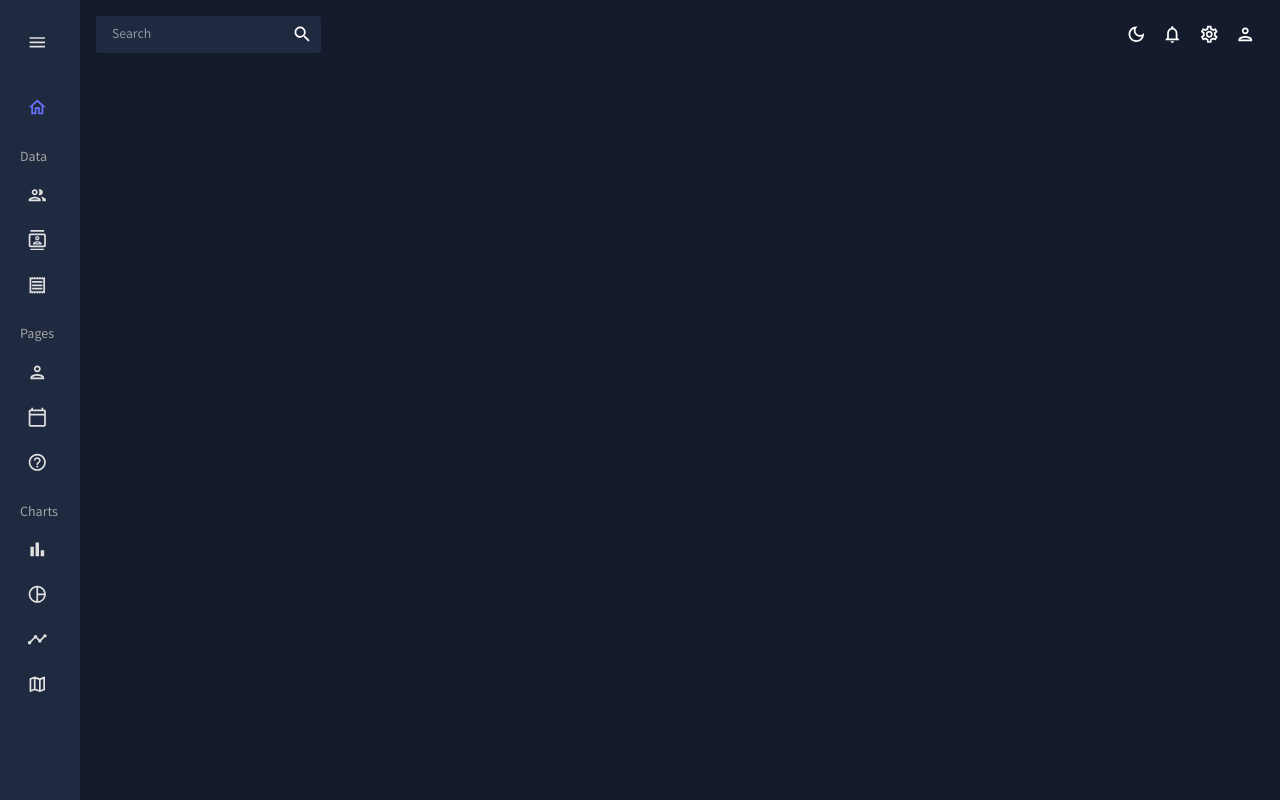
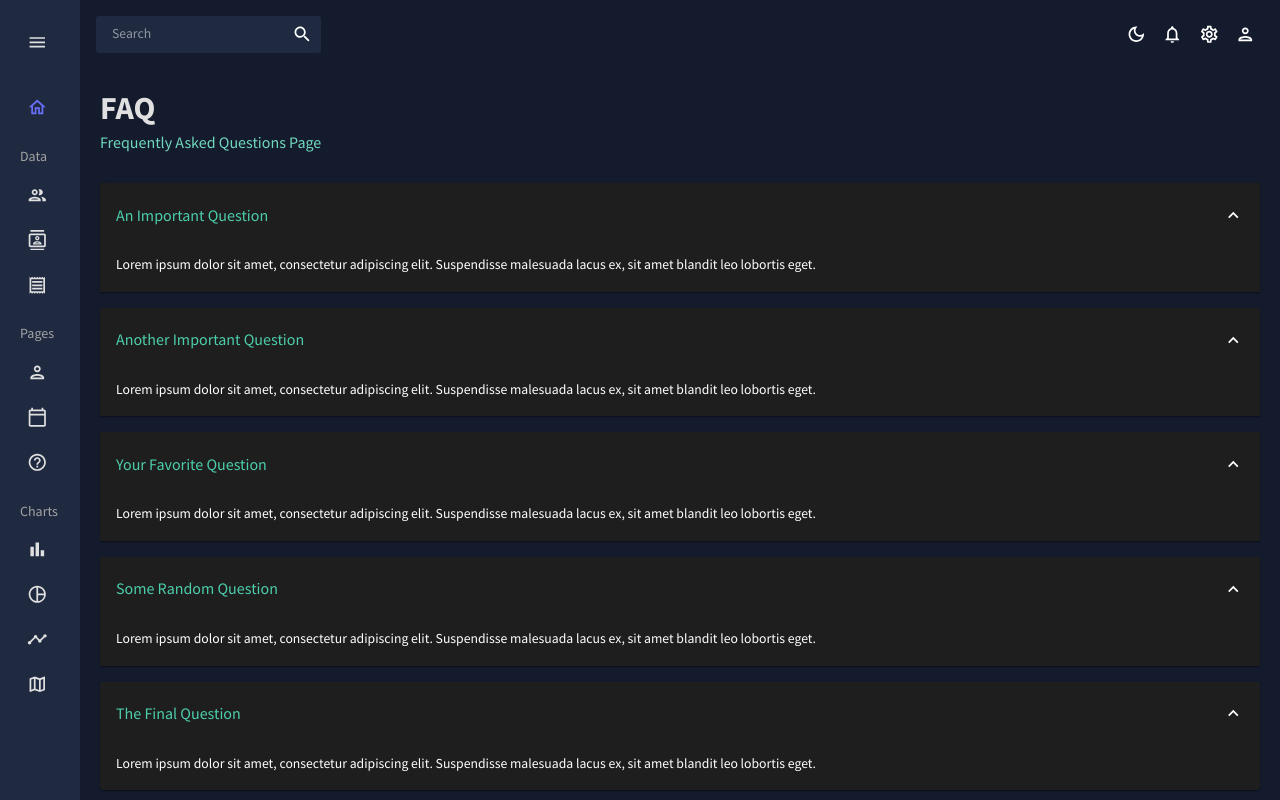
Before and after one commit to mc227/react-admin, a React (Create React App) app: page /faq in a window 1280 px wide. Built offline with nearby package versions, Linux system fonts and the light colour scheme.

Commit message:
FAQ Page with MUI Accordion

```diff
--- a/src/App.js
+++ b/src/App.js
@@ -10,7 +10,7 @@
 import Form from "./scenes/form";
 // import Line from "./scenes/line";
 // import Pie from "./scenes/pie";
-// import FAQ from "./scenes/faq";
+import FAQ from "./scenes/faq";
 // import Geography from "./scenes/geography";
 import { CssBaseline, ThemeProvider } from "@mui/material";
 import { ColorModeContext, useMode } from "./theme";
@@ -37,7 +37,7 @@
               {/* <Route path="/bar" element={<Bar />} /> */}
               {/* <Route path="/pie" element={<Pie />} /> */}
               {/* <Route path="/line" element={<Line />} /> */}
-              {/* <Route path="/faq" element={<FAQ />} /> */}
+              <Route path="/faq" element={<FAQ />} />
               <Route path="/calendar" element={<Calendar />} />
               {/* <Route path="/geography" element={<Geography />} /> */}
             </Routes>
--- /dev/null
+++ b/src/scenes/faq/index.jsx
@@ -0,0 +1,86 @@
+import { Box, useTheme } from "@mui/material";
+import Header from "../../components/Header";
+import Accordion from "@mui/material/Accordion";
+import AccordionSummary from "@mui/material/AccordionSummary";
+import AccordionDetails from "@mui/material/AccordionDetails";
+import Typography from "@mui/material/Typography";
+import ExpandMoreIcon from "@mui/icons-material/ExpandMore";
+import { tokens } from "../../theme";
+
+const FAQ = () => {
+  const theme = useTheme();
+  const colors = tokens(theme.palette.mode);
+  return (
+    <Box m="20px">
+      <Header title="FAQ" subtitle="Frequently Asked Questions Page" />
+
+      <Accordion defaultExpanded>
+        <AccordionSummary expandIcon={<ExpandMoreIcon />}>
+          <Typography color={colors.greenAccent[500]} variant="h5">
+            An Important Question
+          </Typography>
+        </AccordionSummary>
+        <AccordionDetails>
+          <Typography>
+            Lorem ipsum dolor sit amet, consectetur adipiscing elit. Suspendisse
+            malesuada lacus ex, sit amet blandit leo lobortis eget.
+          </Typography>
+        </AccordionDetails>
+      </Accordion>
+      <Accordion defaultExpanded>
+        <AccordionSummary expandIcon={<ExpandMoreIcon />}>
+          <Typography color={colors.greenAccent[500]} variant="h5">
+            Another Important Question
+          </Typography>
+        </AccordionSummary>
+        <AccordionDetails>
+          <Typography>
+            Lorem ipsum dolor sit amet, consectetur adipiscing elit. Suspendisse
+            malesuada lacus ex, sit amet blandit leo lobortis eget.
+          </Typography>
+        </AccordionDetails>
+      </Accordion>
+      <Accordion defaultExpanded>
+        <AccordionSummary expandIcon={<ExpandMoreIcon />}>
+          <Typography color={colors.greenAccent[500]} variant="h5">
+            Your Favorite Question
+          </Typography>
+        </AccordionSummary>
+        <AccordionDetails>
+          <Typography>
+            Lorem ipsum dolor sit amet, consectetur adipiscing elit. Suspendisse
+            malesuada lacus ex, sit amet blandit leo lobortis eget.
+          </Typography>
+        </AccordionDetails>
+      </Accordion>
+      <Accordion defaultExpanded>
+        <AccordionSummary expandIcon={<ExpandMoreIcon />}>
+          <Typography color={colors.greenAccent[500]} variant="h5">
+            Some Random Question
+          </Typography>
+        </AccordionSummary>
+        <AccordionDetails>
+          <Typography>
+            Lorem ipsum dolor sit amet, consectetur adipiscing elit. Suspendisse
+            malesuada lacus ex, sit amet blandit leo lobortis eget.
+          </Typography>
+        </AccordionDetails>
+      </Accordion>
+      <Accordion defaultExpanded>
+        <AccordionSummary expandIcon={<ExpandMoreIcon />}>
+          <Typography color={colors.greenAccent[500]} variant="h5">
+            The Final Question
+          </Typography>
+        </AccordionSummary>
+        <AccordionDetails>
+          <Typography>
+            Lorem ipsum dolor sit amet, consectetur adipiscing elit. Suspendisse
+            malesuada lacus ex, sit amet blandit leo lobortis eget.
+          </Typography>
+        </AccordionDetails>
+      </Accordion>
+    </Box>
+  );
+};
+
+export default FAQ;
```
